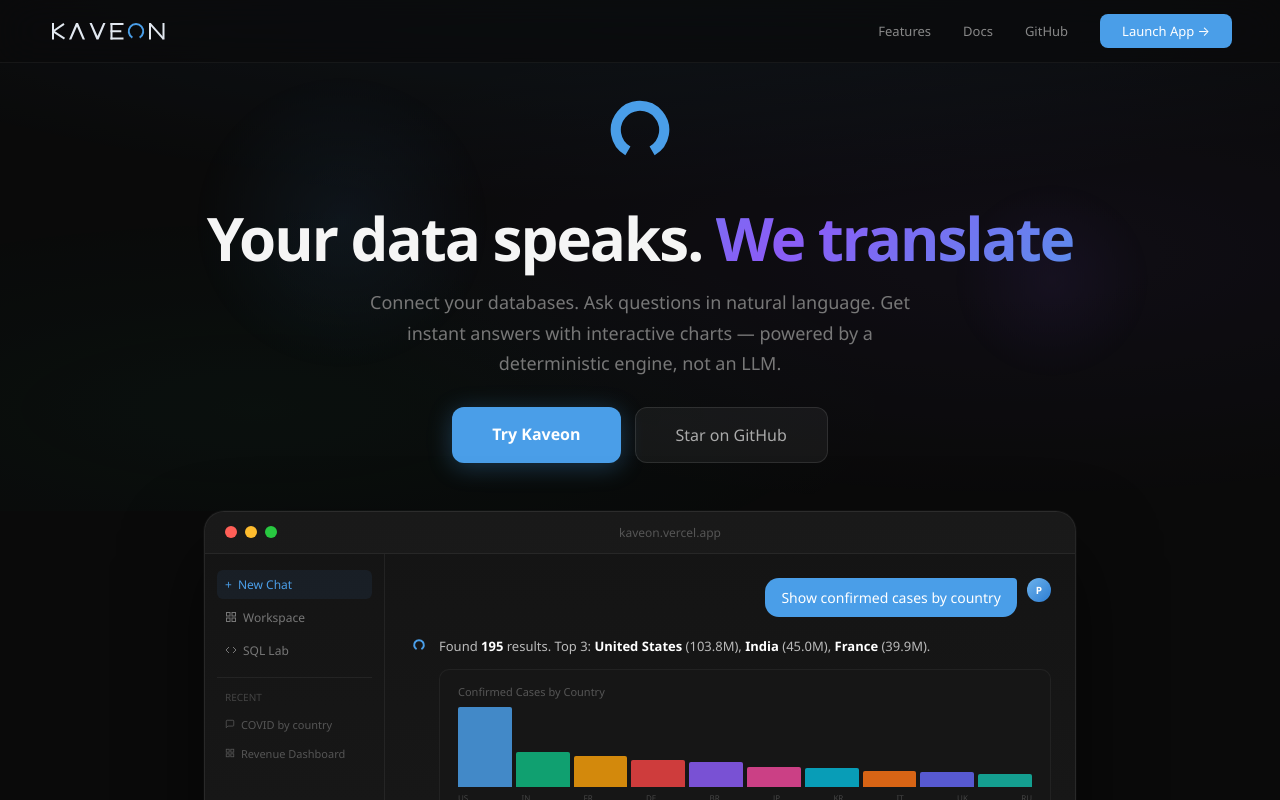
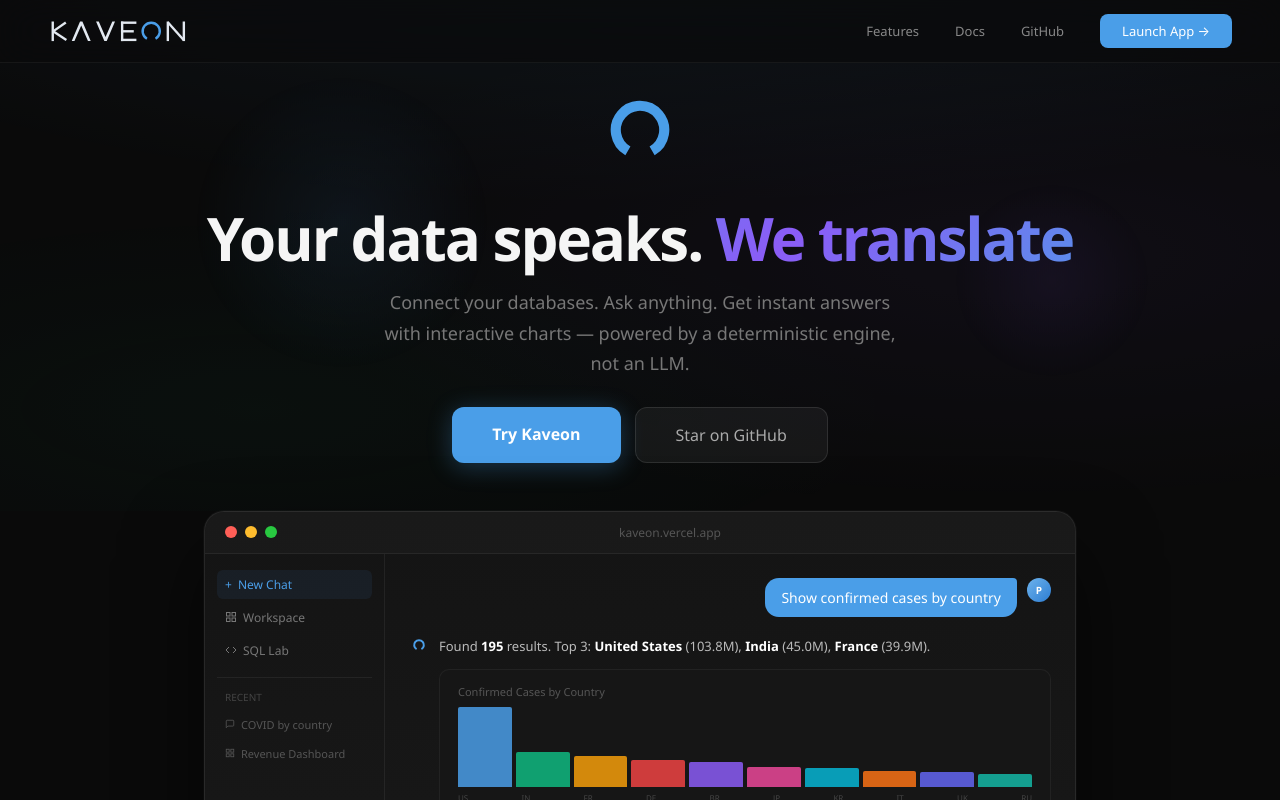
Before and after one commit to PruthviProdduturi/Kaveon, a Next.js app in the folder apps/kaveon-web/: page /about in a window 1280 px wide. Shown: the top 800 px of the page. Built offline with nearby package versions, Linux system fonts and the light colour scheme; no server answers.

Commit message:
fix: about nav — bigger logo (140px), more link spacing, sharper copy

```diff
--- a/apps/kaveon-web/app/about/page.tsx
+++ b/apps/kaveon-web/app/about/page.tsx
@@ -56,7 +56,7 @@ export default function AboutPage() {
         borderBottom: "1px solid rgba(255,255,255,0.05)",
       }}>
         <a href="/about" style={{ display: "flex", alignItems: "center", textDecoration: "none" }}>
-          <svg width="120" height="20" viewBox="60 50 1180 200" fill="none" xmlns="http://www.w3.org/2000/svg" style={{ shapeRendering: "geometricPrecision" }}>
+          <svg width="140" height="24" viewBox="60 50 1180 200" fill="none" xmlns="http://www.w3.org/2000/svg" style={{ shapeRendering: "geometricPrecision" }}>
             <g fill="#e2e8f0">
               <rect x="90" y="70" width="20" height="165" />
               <polygon points="108.73,161.20 215.73,86.39 204.27,70 97.27,144.80" />
@@ -74,7 +74,7 @@ export default function AboutPage() {
             <path d="M 966.25 215.29 A 72.5 72.5 0 1 0 893.75 215.29" fill="none" stroke="#4A9EE8" strokeWidth="20" strokeLinecap="butt" />
           </svg>
         </a>
-        <div style={{ display: "flex", alignItems: "center", gap: 32 }}>
+        <div style={{ display: "flex", alignItems: "center", gap: 36 }}>
           <a href="#features" className="about-link" style={{ fontSize: 13, color: "#888", textDecoration: "none", transition: "color 0.2s" }}>Features</a>
           <a href="/docs" target="_blank" className="about-link" style={{ fontSize: 13, color: "#888", textDecoration: "none", transition: "color 0.2s" }}>Docs</a>
           <a href="https://github.com/PruthviProdduturi/Kaveon" target="_blank" rel="noopener noreferrer" className="about-link" style={{ fontSize: 13, color: "#888", textDecoration: "none", transition: "color 0.2s" }}>GitHub</a>
@@ -108,7 +108,7 @@ export default function AboutPage() {
             }}>We translate</span>
           </h1>
           <p style={{ fontSize: 18, color: "#777", maxWidth: 540, margin: "0 auto 28px", lineHeight: 1.7 }}>
-            Connect your databases. Ask questions in natural language. Get instant answers with interactive charts — powered by a deterministic engine, not an LLM.
+            Connect your databases. Ask anything. Get instant answers with interactive charts — powered by a deterministic engine, not an LLM.
           </p>
           <div style={{ display: "flex", gap: 14, justifyContent: "center" }}>
             <a href="/" className="about-btn" style={{ padding: "16px 40px", borderRadius: 12, background: "#4A9EE8", color: "#fff", fontSize: 16, fontWeight: 600, textDecoration: "none", boxShadow: "0 4px 24px rgba(74,158,232,0.3)", transition: "all 0.2s" }}>
```
